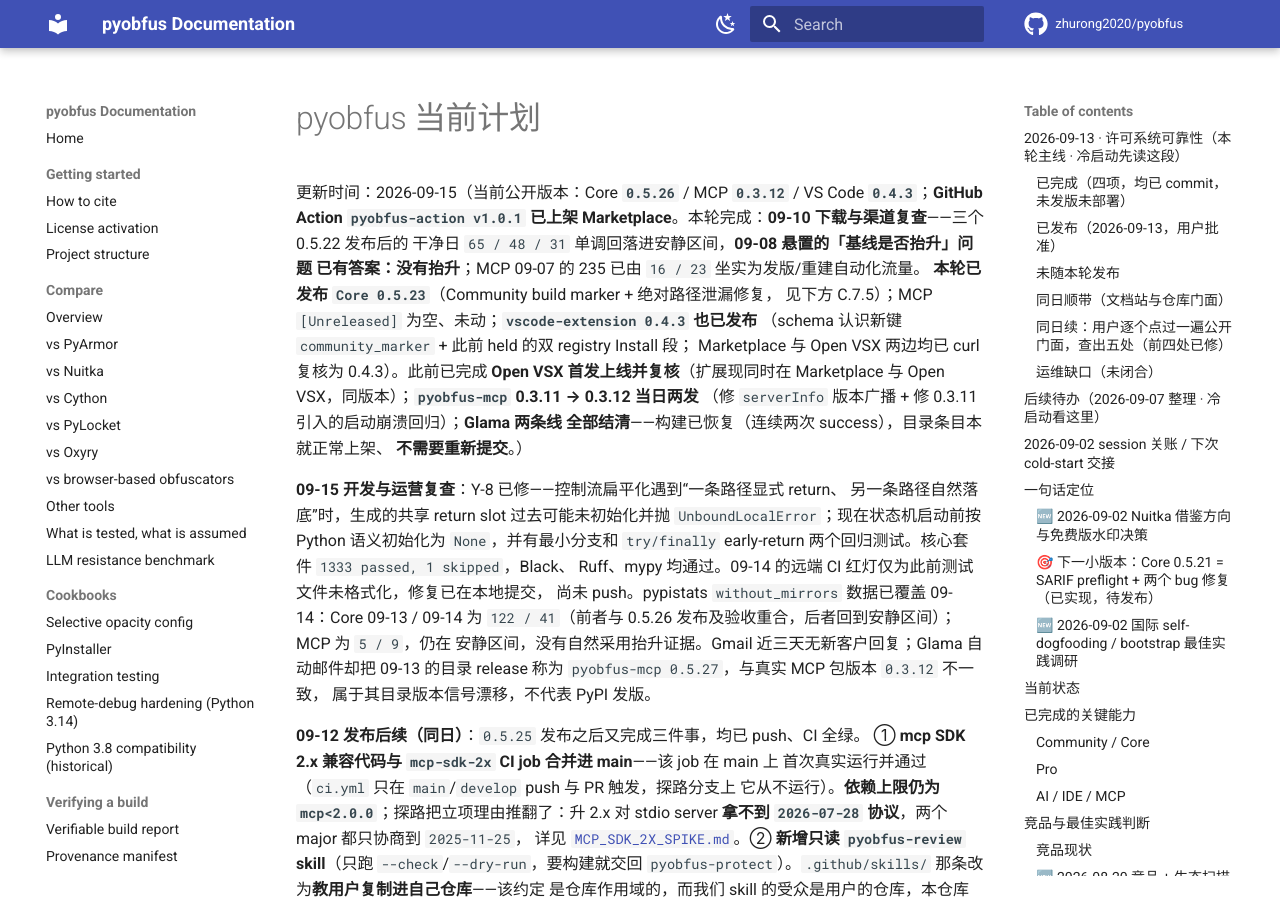
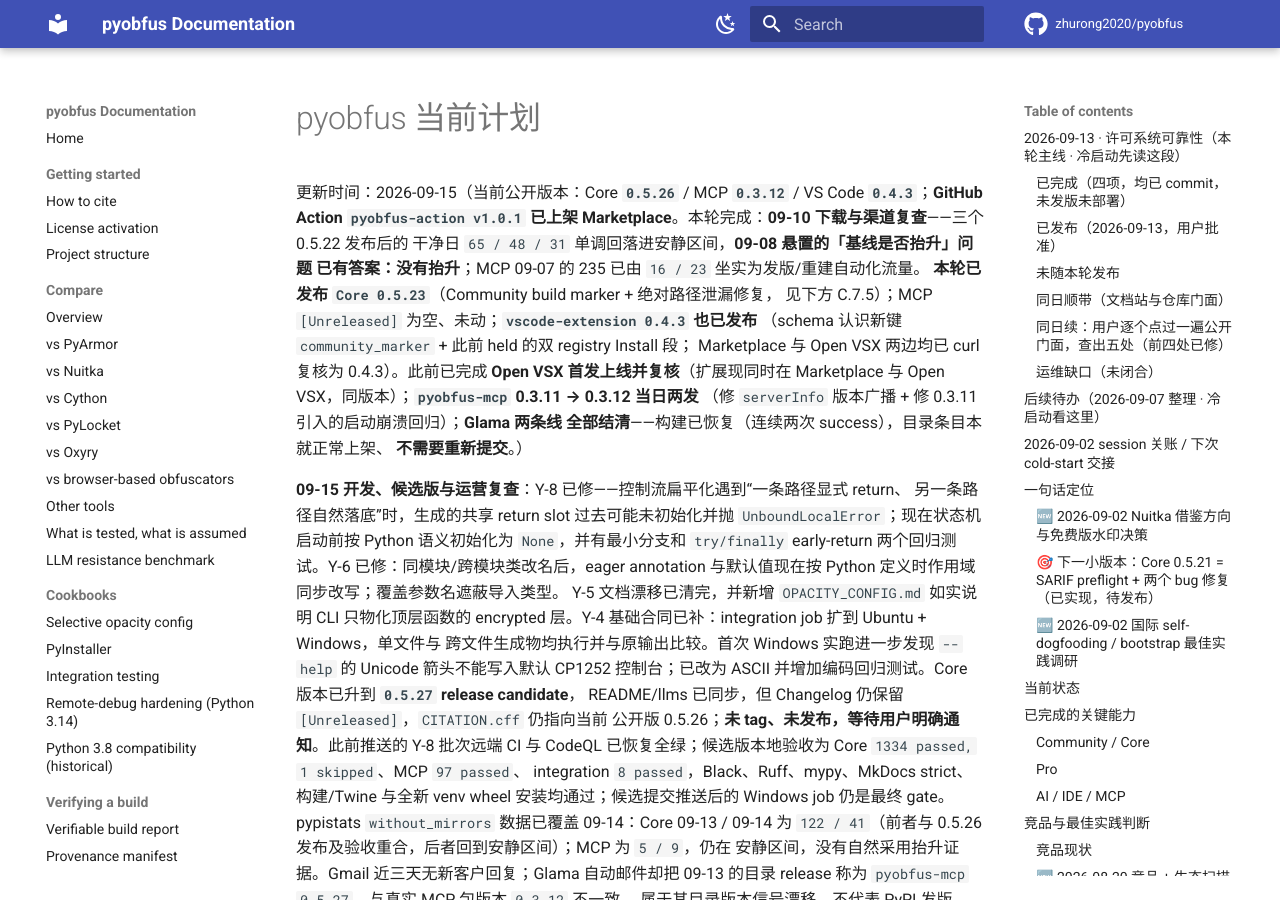
Before and after one commit to zhurong2020/pyobfus, an MkDocs documentation site: the page built from docs/CURRENT_PLAN_ZH.md, in a window 1280 px wide and 900 px high. Built offline with MkDocs 1.6.1 and Material for MkDocs 9.7.7, drawn with Linux system fonts in a browser that asks for light colours; comment, search, counter and statistics services are not loaded.

````diff
--- a/docs/CURRENT_PLAN_ZH.md
+++ b/docs/CURRENT_PLAN_ZH.md
@@ -14,12 +14,22 @@ Marketplace 与 Open VSX，同版本）；**`pyobfus-mcp` 0.3.11 → 0.3.12 当
 全部结清**——构建已恢复（连续两次 success），目录条目本就正常上架、
 **不需要重新提交**。）
 
-**09-15 开发与运营复查**：Y-8 已修——控制流扁平化遇到“一条路径显式 return、
+**09-15 开发、候选版与运营复查**：Y-8 已修——控制流扁平化遇到“一条路径显式 return、
 另一条路径自然落底”时，生成的共享 return slot 过去可能未初始化并抛
 `UnboundLocalError`；现在状态机启动前按 Python 语义初始化为 `None`，并有最小分支和
-`try/finally` early-return 两个回归测试。核心套件 `1333 passed, 1 skipped`，Black、
-Ruff、mypy 均通过。09-14 的远端 CI 红灯仅为此前测试文件未格式化，修复已在本地提交，
-尚未 push。pypistats `without_mirrors` 数据已覆盖 09-14：Core 09-13 / 09-14 为
+`try/finally` early-return 两个回归测试。Y-6 已修：同模块/跨模块类改名后，eager
+annotation 与默认值现在按 Python 定义时作用域同步改写；覆盖参数名遮蔽导入类型。
+Y-5 文档漂移已清完，并新增 `OPACITY_CONFIG.md` 如实说明 CLI 只物化顶层函数的
+encrypted 层。Y-4 基础合同已补：integration job 扩到 Ubuntu + Windows，单文件与
+跨文件生成物均执行并与原输出比较。首次 Windows 实跑进一步发现 `--help` 的 Unicode
+箭头不能写入默认 CP1252 控制台；已改为 ASCII 并增加编码回归测试。Core 版本已升到
+**`0.5.27` release candidate**，
+README/llms 已同步，但 Changelog 仍保留 `[Unreleased]`，`CITATION.cff` 仍指向当前
+公开版 0.5.26；**未 tag、未发布，等待用户明确通知**。此前推送的 Y-8 批次远端 CI 与
+CodeQL 已恢复全绿；候选版本地验收为 Core `1334 passed, 1 skipped`、MCP `97 passed`、
+integration `8 passed`，Black、Ruff、mypy、MkDocs strict、构建/Twine 与全新 venv wheel
+安装均通过；候选提交推送后的 Windows job 仍是最终 gate。
+pypistats `without_mirrors` 数据已覆盖 09-14：Core 09-13 / 09-14 为
 `122 / 41`（前者与 0.5.26 发布及验收重合，后者回到安静区间）；MCP 为 `5 / 9`，仍在
 安静区间，没有自然采用抬升证据。Gmail 近三天无新客户回复；Glama 自动邮件却把
 09-13 的目录 release 称为 `pyobfus-mcp 0.5.27`，与真实 MCP 包版本 `0.3.12` 不一致，
--- a/docs/llms.txt
+++ b/docs/llms.txt
@@ -30,6 +30,11 @@ uvx pyobfus-mcp
 ```
 
 ## Core commands
+
+- Next Core release candidate: `0.5.27` (not yet published) fixes cross-file
+  local-scope shadowing, eager annotation/default rewriting after class
+  renaming, and control-flow fallthrough paths that previously read an
+  uninitialized return slot. Windows CI now executes generated output.
 
 - `pyobfus src/ -o dist/` — obfuscate a project
 - `pyobfus --check src/` (0.5.18) — config-aware pre-flight risk scan,
--- a/llms.txt
+++ b/llms.txt
@@ -30,6 +30,11 @@ uvx pyobfus-mcp
 ```
 
 ## Core commands
+
+- Next Core release candidate: `0.5.27` (not yet published) fixes cross-file
+  local-scope shadowing, eager annotation/default rewriting after class
+  renaming, and control-flow fallthrough paths that previously read an
+  uninitialized return slot. Windows CI now executes generated output.
 
 - `pyobfus src/ -o dist/` — obfuscate a project
 - `pyobfus --check src/` (0.5.18) — config-aware pre-flight risk scan,
--- a/pyproject.toml
+++ b/pyproject.toml
@@ -4,7 +4,7 @@ build-backend = "setuptools.build_meta"
 
 [project]
 name = "pyobfus"
-version = "0.5.26"
+version = "0.5.27"
 description = "pyobfus — the Python obfuscator. AST-based name mangling + framework presets (FastAPI/Django/Pydantic/Click/SQLAlchemy) + reverse stack-trace mapping for AI debugging in Claude Code / Cursor / GitHub Copilot / CodeBuddy. A transparent PyArmor alternative: AST-level protection with debuggable traces. Apache-2.0."
 readme = {file = "README.md", content-type = "text/markdown"}
 requires-python = ">=3.9"
````
Also changed, not shown: README.md (+8 -11 lines), docs/TODO.md (+7 -3 lines), llms-full.txt (+2 -2 lines).
